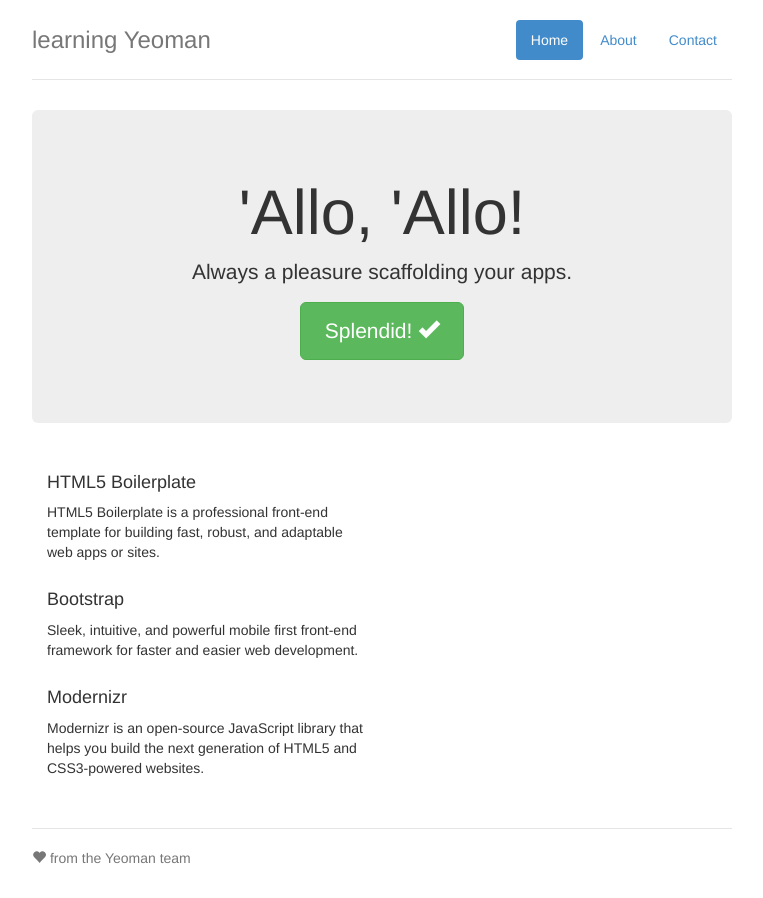
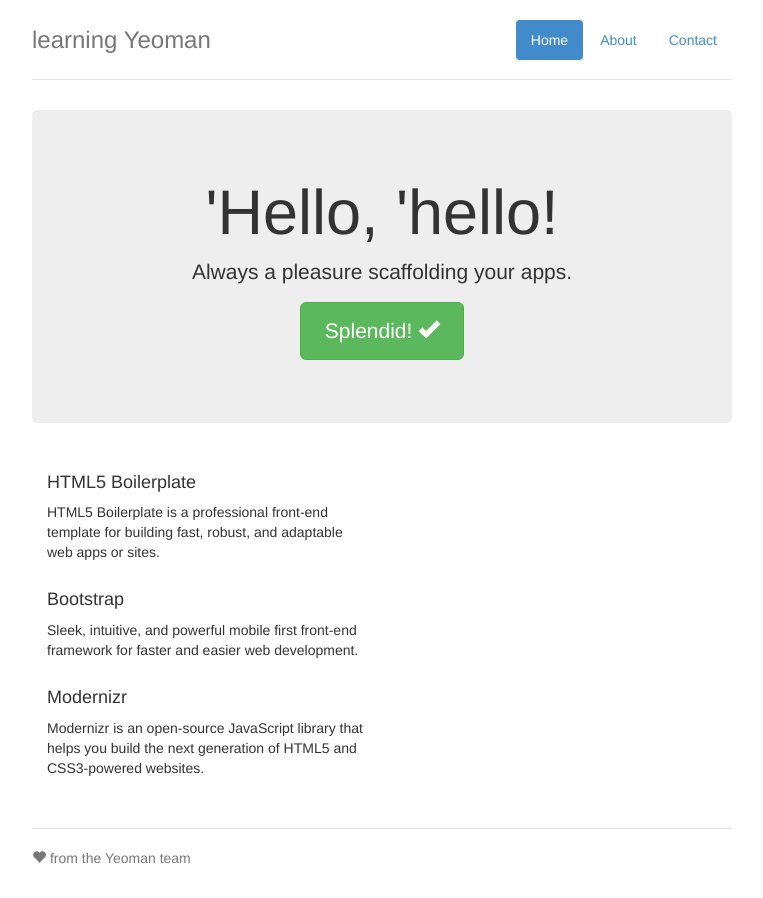
Before and after one commit to eedrah/learning-YeomanSubtreeDeployment, a plain HTML site: page index.html in a window 1280 px wide. Shown: the whole page, without its empty margins (258-1021 px from the left). Drawn offline with Linux system fonts and the light colour scheme.

Commit message:
change index.html

```diff
--- a/index.html
+++ b/index.html
@@ -1,6 +1,6 @@
 <!DOCTYPE html> <html class=no-js> <head> <meta charset=utf-8> <title>learning Yeoman</title> <meta name=description content=""> <meta name=viewport content="width=device-width"> <link rel="shortcut icon" href=/6df2b309.favicon.ico> <!-- Place favicon.ico and apple-touch-icon.png in the root directory --> <link rel=stylesheet href=styles/9c307a9d.vendor.css> <link rel=stylesheet href=styles/a5896f90.main.css> <script src=scripts/vendor/d4d78a91.modernizr.js></script>  <body> <!--[if lt IE 10]>
       <p class="browsehappy">You are using an <strong>outdated</strong> browser. Please <a href="http://browsehappy.com/">upgrade your browser</a> to improve your experience.</p>
-    <![endif]--> <div class=container> <div class=header> <ul class="nav nav-pills pull-right"> <li class=active><a href=#>Home</a></li> <li><a href=#>About</a></li> <li><a href=#>Contact</a></li> </ul> <h3 class=text-muted>learning Yeoman</h3> </div> <div class=jumbotron> <h1>'Allo, 'Allo!</h1> <p class=lead>Always a pleasure scaffolding your apps.</p> <p><a class="btn btn-lg btn-success" href=#>Splendid! <span class="glyphicon glyphicon-ok"></span></a></p> </div> <div class="row marketing"> <div class=col-lg-6> <h4>HTML5 Boilerplate</h4> <p>HTML5 Boilerplate is a professional front-end template for building fast, robust, and adaptable web apps or sites.</p> <h4>Bootstrap</h4> <p>Sleek, intuitive, and powerful mobile first front-end framework for faster and easier web development.</p> <h4>Modernizr</h4> <p>Modernizr is an open-source JavaScript library that helps you build the next generation of HTML5 and CSS3-powered websites.</p> </div> </div> <div class=footer> <p><span class="glyphicon glyphicon-heart"></span> from the Yeoman team</p> </div> </div> <script src=scripts/d3e31af9.vendor.js></script> <!-- Google Analytics: change UA-XXXXX-X to be your site's ID. --> <script>(function(b,o,i,l,e,r){b.GoogleAnalyticsObject=l;b[l]||(b[l]=
+    <![endif]--> <div class=container> <div class=header> <ul class="nav nav-pills pull-right"> <li class=active><a href=#>Home</a></li> <li><a href=#>About</a></li> <li><a href=#>Contact</a></li> </ul> <h3 class=text-muted>learning Yeoman</h3> </div> <div class=jumbotron> <h1>'Hello, 'hello!</h1> <p class=lead>Always a pleasure scaffolding your apps.</p> <p><a class="btn btn-lg btn-success" href=#>Splendid! <span class="glyphicon glyphicon-ok"></span></a></p> </div> <div class="row marketing"> <div class=col-lg-6> <h4>HTML5 Boilerplate</h4> <p>HTML5 Boilerplate is a professional front-end template for building fast, robust, and adaptable web apps or sites.</p> <h4>Bootstrap</h4> <p>Sleek, intuitive, and powerful mobile first front-end framework for faster and easier web development.</p> <h4>Modernizr</h4> <p>Modernizr is an open-source JavaScript library that helps you build the next generation of HTML5 and CSS3-powered websites.</p> </div> </div> <div class=footer> <p><span class="glyphicon glyphicon-heart"></span> from the Yeoman team</p> </div> </div> <script src=scripts/d3e31af9.vendor.js></script> <!-- Google Analytics: change UA-XXXXX-X to be your site's ID. --> <script>(function(b,o,i,l,e,r){b.GoogleAnalyticsObject=l;b[l]||(b[l]=
       function(){(b[l].q=b[l].q||[]).push(arguments)});b[l].l=+new Date;
       e=o.createElement(i);r=o.getElementsByTagName(i)[0];
       e.src='//www.google-analytics.com/analytics.js';
```
